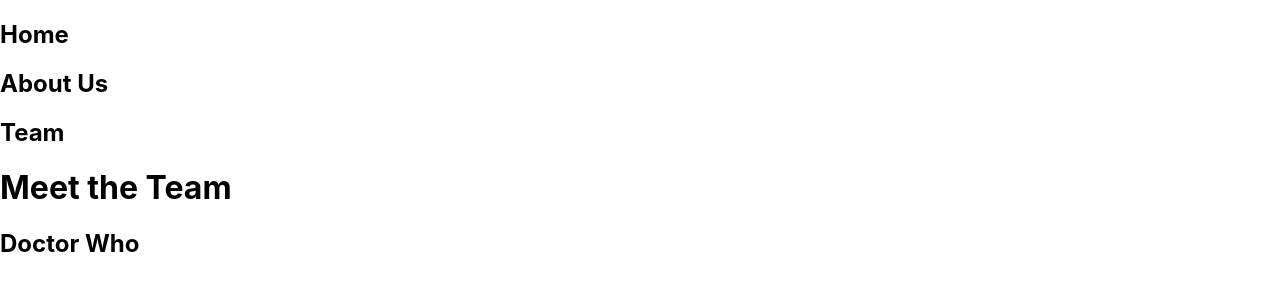
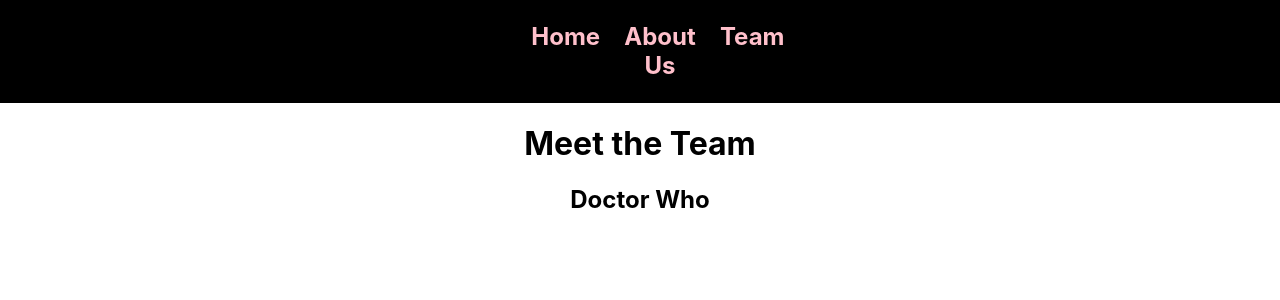
Before and after one commit to bloominstituteoftechnology/team-builder, a React (Create React App) app in the folder team-builder/: page / in a window 1280 px wide. Shown: the top 300 px of the page. Built offline with nearby package versions, Linux system fonts and the light colour scheme.

Commit message:
deleted content in starter css files and added some styling to new less and css files

```diff
--- a/team-builder/src/App.css
+++ /dev/null
@@ -1,38 +0,0 @@
-.App {
-  text-align: center;
-}
-
-.App-logo {
-  height: 40vmin;
-  pointer-events: none;
-}
-
-@media (prefers-reduced-motion: no-preference) {
-  .App-logo {
-    animation: App-logo-spin infinite 20s linear;
-  }
-}
-
-.App-header {
-  background-color: #282c34;
-  min-height: 100vh;
-  display: flex;
-  flex-direction: column;
-  align-items: center;
-  justify-content: center;
-  font-size: calc(10px + 2vmin);
-  color: white;
-}
-
-.App-link {
-  color: #61dafb;
-}
-
-@keyframes App-logo-spin {
-  from {
-    transform: rotate(0deg);
-  }
-  to {
-    transform: rotate(360deg);
-  }
-}
--- a/team-builder/src/css/index.css
+++ b/team-builder/src/css/index.css
@@ -0,0 +1,21 @@
+.App {
+  text-align: center;
+}
+nav {
+  background-color: black;
+  width: 100%;
+  display: flex;
+  justify-content: center;
+  justify-items: right;
+  align-content: right;
+  align-items: right;
+  flex-flow: row ;
+}
+.menu {
+  color: pink;
+  display: flex;
+  flex-flow: row ;
+}
+.menu h2 {
+  padding: 1% 5%;
+}
--- a/team-builder/src/less/index.less
+++ b/team-builder/src/less/index.less
@@ -0,0 +1,23 @@
+.App {
+    text-align: center;
+  }
+
+nav{
+    background-color: black;
+    width: 100%;
+    display: flex;
+    justify-content: center;
+    justify-items: right;
+    align-content: right;
+    align-items: right;
+    flex-flow: row ;
+}
+
+.menu{
+    color: pink;
+    display: flex;
+    flex-flow: row ;
+    h2{
+        padding: 1% 5%;
+    }
+}
```
